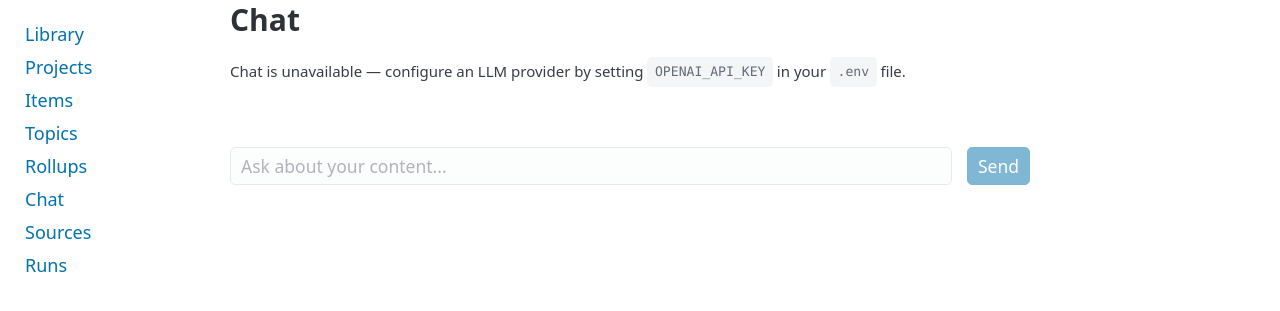
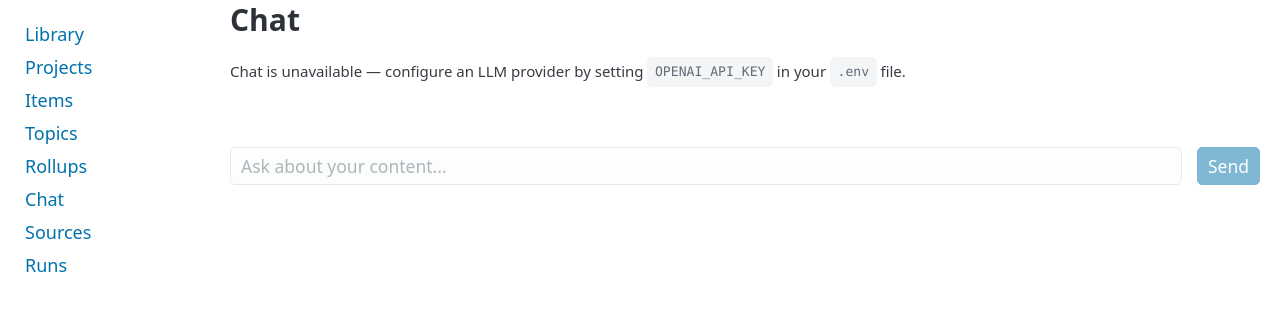
Before and after one commit to DecafCoding/ArtimesOne, a FastAPI app: template artimesone/web/templates/chat.html in a window 1280 px wide. Shown: the part 107-418 px from the top of the page. Run offline with FastAPI, Linux system fonts and the light colour scheme; the template is opened without the code that fills it, so the values that code supplies are empty; parts of the project's set-up code (start-up, migrations or seed data) failed here and were passed over; some libraries are stand-ins or nearby versions.

Commit message:
feat: widen chat container and shrink message font
Drop the 800px cap on #chat-container so the chat fills available
width, and set .chat-msg font-size to 0.6rem (~20% smaller).

Co-Authored-By: Claude Sonnet 4.6 <noreply@anthropic.com>

```diff
--- a/artimesone/web/static/style.css
+++ b/artimesone/web/static/style.css
@@ -288,7 +288,7 @@ textarea {
 
 /* ── Chat ─────────────────────────────────────────────────────────── */
 #chat-container {
-  max-width: 800px;
+  max-width: none;
 }
 
 #chat-messages {
@@ -302,6 +302,7 @@ textarea {
   margin-bottom: 0.75rem;
   padding: 0.6rem 0.9rem;
   border-radius: 8px;
+  font-size: 0.6rem;
   line-height: 1.5;
   max-width: 85%;
 }
```
